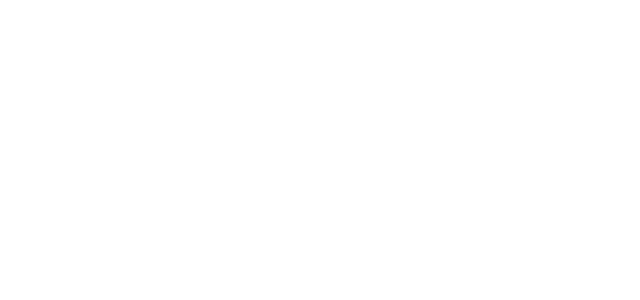
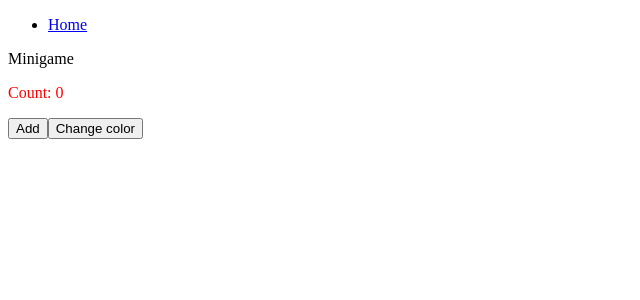
Before and after one commit to rut5/API-test, a React (Vite) app in the folder minigame/: page / in a window 1280 px wide. Shown: the top 300 px of the page, without its empty margins (0-640 px from the left). Built offline with nearby package versions, Linux system fonts and the light colour scheme.

Commit message:
Finished UseEffect function test

```diff
--- a/minigame/package.json
+++ b/minigame/package.json
@@ -11,7 +11,8 @@
   },
   "dependencies": {
     "react": "^19.2.0",
-    "react-dom": "^19.2.0"
+    "react-dom": "^19.2.0",
+    "react-router-dom": "^7.9.6"
   },
   "devDependencies": {
     "@eslint/js": "^9.39.1",
--- a/minigame/src/App.jsx
+++ b/minigame/src/App.jsx
@@ -1,12 +1,20 @@
-// add imports later
-import './pages/home.jsx';
-import {useState} from "react";
+import { BrowserRouter, Routes, Route } from 'react-router-dom';
+import { useState } from "react";
+import Navbar from './navbar.jsx';
+import Home from './pages/home.jsx';
 
 function App() {
 
   return (
     <>
 
+      <BrowserRouter>
+        <Navbar></Navbar>
+        <Routes>
+          <Route path="/" element={<Home />} />
+        </Routes>
+      </BrowserRouter>
+
     </>
   )
 }
--- a/minigame/src/components/UseEffect.jsx
+++ b/minigame/src/components/UseEffect.jsx
@@ -3,13 +3,23 @@
 
 function UseEffect() {
 
-    const [count, setCount] = useState(0)
+    const [count, setCount] = useState(0);
+    const [color, setColor] = useState("red");
+
+    useEffect(() => {
+        document.title = `Minigame, Count: ${count}`
+    }, [count]);
+
+    const changeColor = () => {
+        setColor((c) => c === "red" ? "green" : "red");
+    }
 
     return(
 
         <div>
-            <p>Count: {count}</p>
+            <p style={{color : color}}>Count: {count}</p>
             <button onClick={() => setCount((c) => c + 1)}>Add</button>
+            <button onClick={changeColor}>Change color</button>
         </div>
 
     );
@@ -18,4 +28,5 @@
 
 export default UseEffect;
 
-// everytime the btn gets pressed the count goes up by 1
+// everytime the count-btn gets clicked the count goes up by 1
+// everytime the color-btn gets clicked the color changes from red to green, or green to red
--- /dev/null
+++ b/minigame/src/navbar.jsx
@@ -0,0 +1,18 @@
+import {Link} from 'react-router-dom';
+
+function Navbar() {
+
+    return(
+        <>
+            <nav>
+                <ul>
+                    <li><Link to="/">Home</Link></li>
+                </ul>
+            </nav>
+
+        </>
+    )
+
+}
+
+export default Navbar;
--- a/minigame/src/pages/home.jsx
+++ b/minigame/src/pages/home.jsx
@@ -0,0 +1,15 @@
+import UseEffect from '../components/UseEffect.jsx';
+
+function Home() {
+
+    return(
+        <div>
+
+            <p>Minigame</p>
+            <UseEffect />
+
+        </div>
+    )
+}
+
+export default Home;
```
Also changed, not shown: 1 other file (tests, documents, lock files or other folders).
